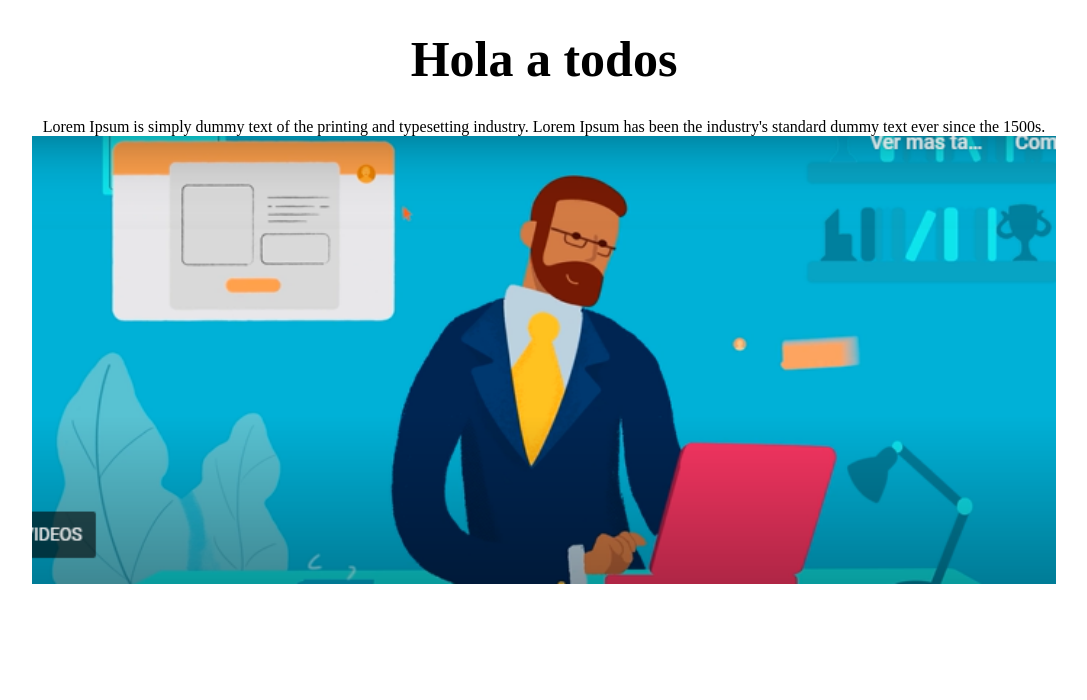
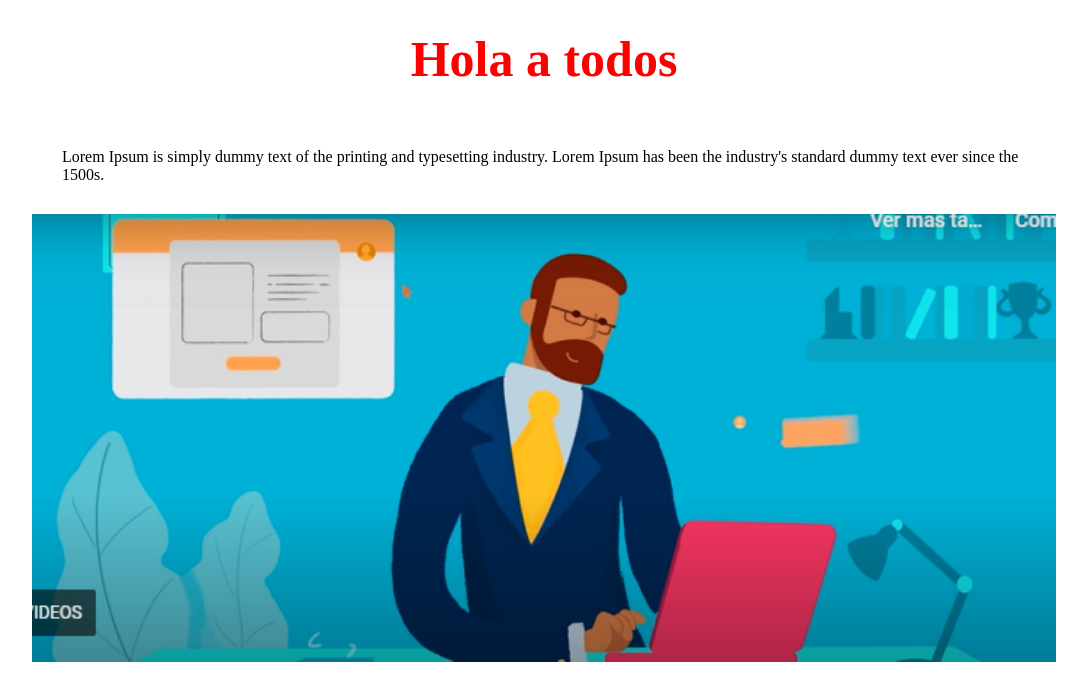
Before and after one commit to jean96rq/test, a plain HTML site: page index.html in a window 1280 px wide. Shown: the whole page, without its empty margins (96-1183 px from the left). Drawn offline with Linux system fonts and the light colour scheme.

Commit message:
cambio de color en el H1

```diff
--- a/styles.css
+++ b/styles.css
@@ -16,4 +16,8 @@ main img{
 h1{
     font-size: 50px;
     margin: 30px;
+    color: red;
 }
+p{
+    margin: 30px;
+}
```
